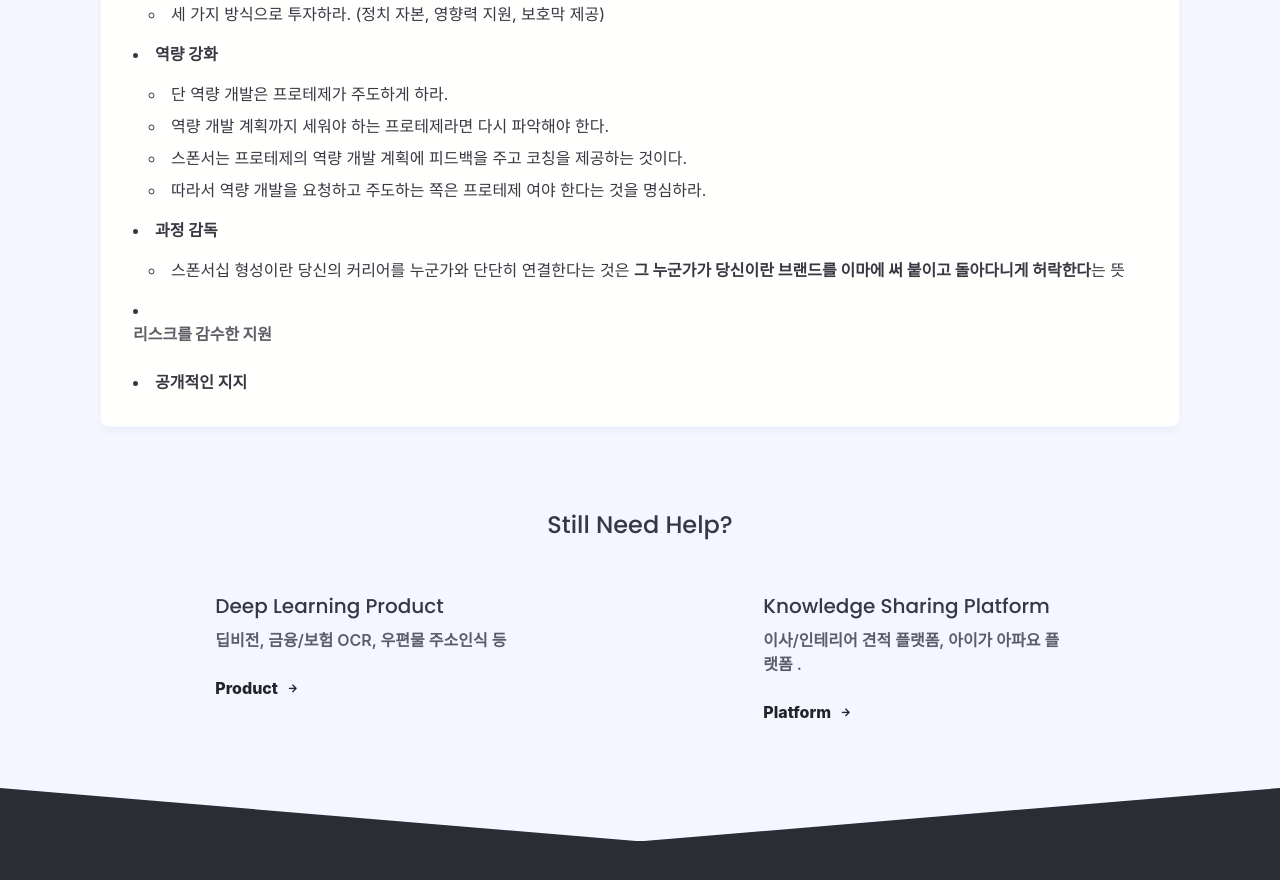
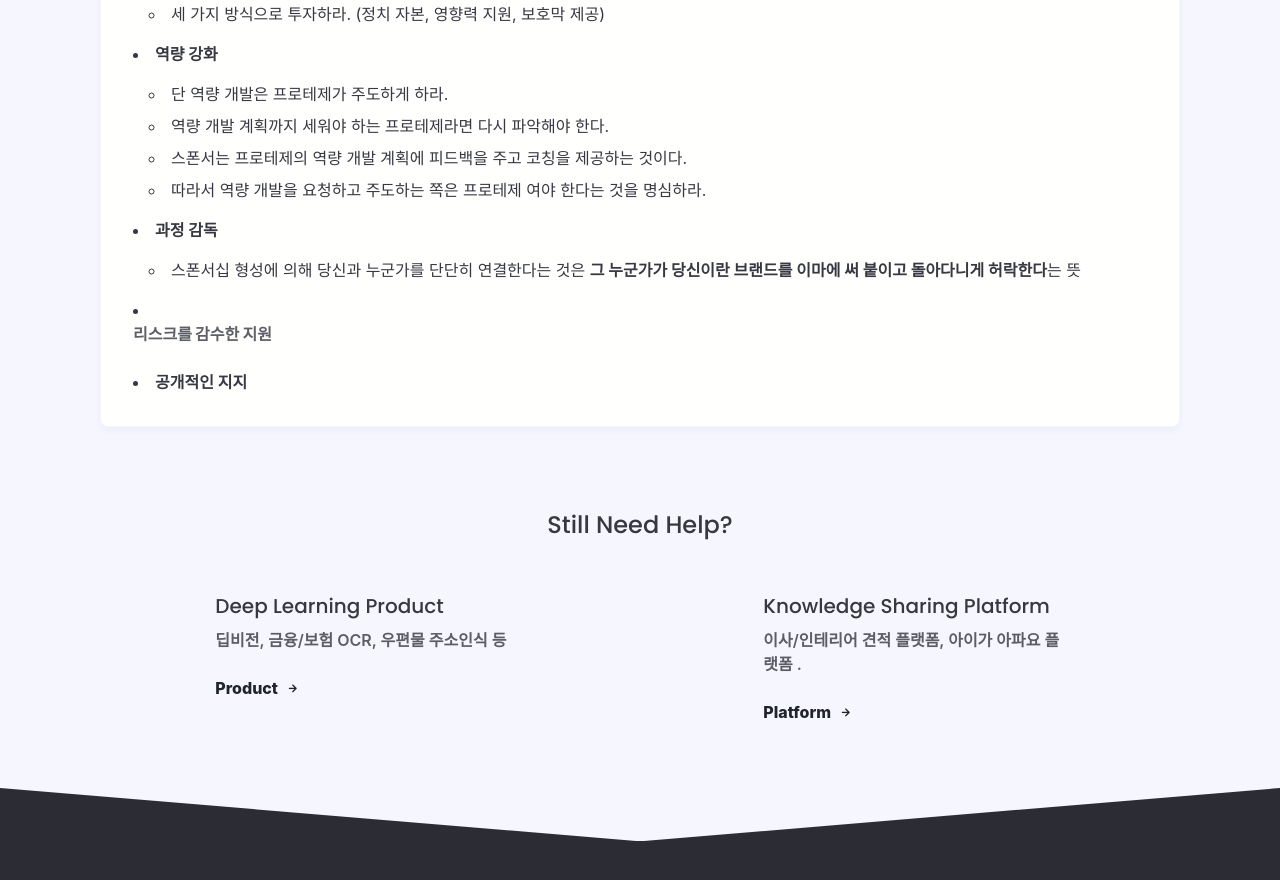
Before and after one commit to ontime-git/ontime-git.github.io, a Jekyll site: the page built from _posts/trace/2021-03-03-The-Sponsor-Effect.md, in a window 1280 px wide and 900 px high, scrolled down 2453 px. Shown: the top 880 px of the window. Built offline with Jekyll 4.4.1, drawn with Linux system fonts in a browser that asks for light colours; nearby versions of some CDN libraries; some web fonts are replaced; comment, search, counter and statistics services are not loaded.

Commit message:
Update 2021-03-03-The-Sponsor-Effect.md

```diff
--- a/_posts/trace/2021-03-03-The-Sponsor-Effect.md
+++ b/_posts/trace/2021-03-03-The-Sponsor-Effect.md
@@ -48,7 +48,7 @@ published: true
   - 따라서 역량 개발을 요청하고 주도하는 쪽은 프로테제 여야 한다는 것을 명심하라.
 
 * **과정 감독**
-  - 스폰서십 형성이란 당신의 커리어를 누군가와 단단히 연결한다는 것은 **그 누군가가 당신이란 브랜드를 이마에 써 붙이고 돌아다니게 허락한다**는 뜻
+  - 스폰서십 형성에 의해  당신과 누군가를 단단히 연결한다는 것은 **그 누군가가 당신이란 브랜드를 이마에 써 붙이고 돌아다니게 허락한다**는 뜻
 
 
 * **리스크를 감수한 지원**
```
